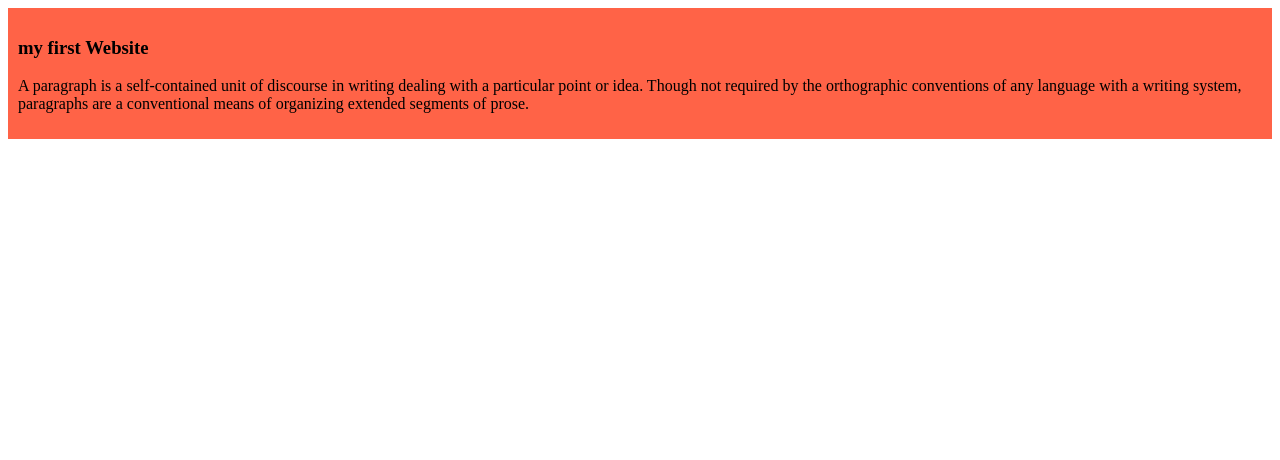
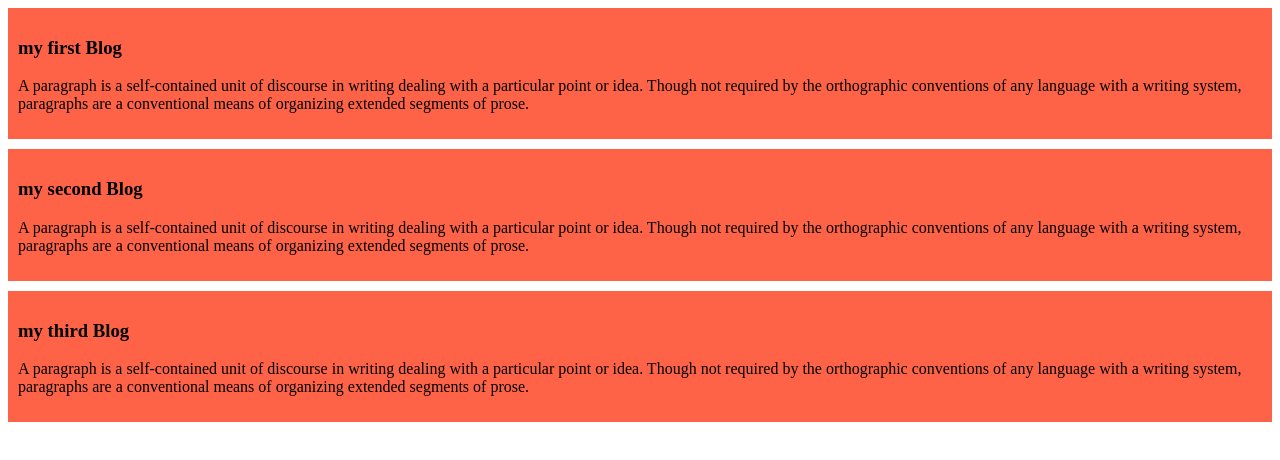
Before and after one commit to mollahohedul1/my-simpel-website, a plain HTML site: page index.html in a window 1280 px wide. Drawn offline with Linux system fonts and the light colour scheme.

Commit message:
added the second and third blog

```diff
--- a/index.html
+++ b/index.html
@@ -1,6 +1,5 @@
 <!DOCTYPE html>
 <html lang="en">
-<head>
     <meta charset="UTF-8">
     <meta name="viewport" content="width=device-width,
      initial-scale=1.0">
@@ -8,14 +7,35 @@
     <link rel="stylesheet" href="styels/blog.css">
 </head>
 <body>
-  <div>
-    <h3>my first Website</h3>
-    <p>A paragraph is a self-contained unit of
-    discourse in writing dealing with a
-    particular point or idea. Though not required
-    by the orthographic conventions of any language
-    with a writing system, paragraphs are a conventional
-    means of organizing extended segments of prose.</p>
-  </div>
+<div>
+    <h3>my first Blog</h3>
+    <p>A paragraph is a self-contained unit
+    of discourse in writing dealing with a
+    particular point or idea. Though not
+    required by the orthographic conventions
+    of any language with a writing system,
+    paragraphs are a conventional means of
+    organizing extended segments of prose.</p>
+</div>
+<div>
+    <h3>my second Blog</h3>
+    <p>A paragraph is a self-contained unit
+    of discourse in writing dealing with a
+    particular point or idea. Though not
+    required by the orthographic conventions
+    of any language with a writing system,
+    paragraphs are a conventional means of
+    organizing extended segments of prose.</p>
+</div>
+<div>
+    <h3>my third Blog</h3>
+    <p>A paragraph is a self-contained unit
+    of discourse in writing dealing with a
+    particular point or idea. Though not
+    required by the orthographic conventions
+    of any language with a writing system,
+    paragraphs are a conventional means of
+    organizing extended segments of prose.</p>
+</div>
 </body>
 </html>
--- a/styels/blog.css
+++ b/styels/blog.css
@@ -1,4 +1,5 @@
 div{
     background-color: tomato;
     padding: 10px;
+    margin-bottom: 10px;
 }
```
